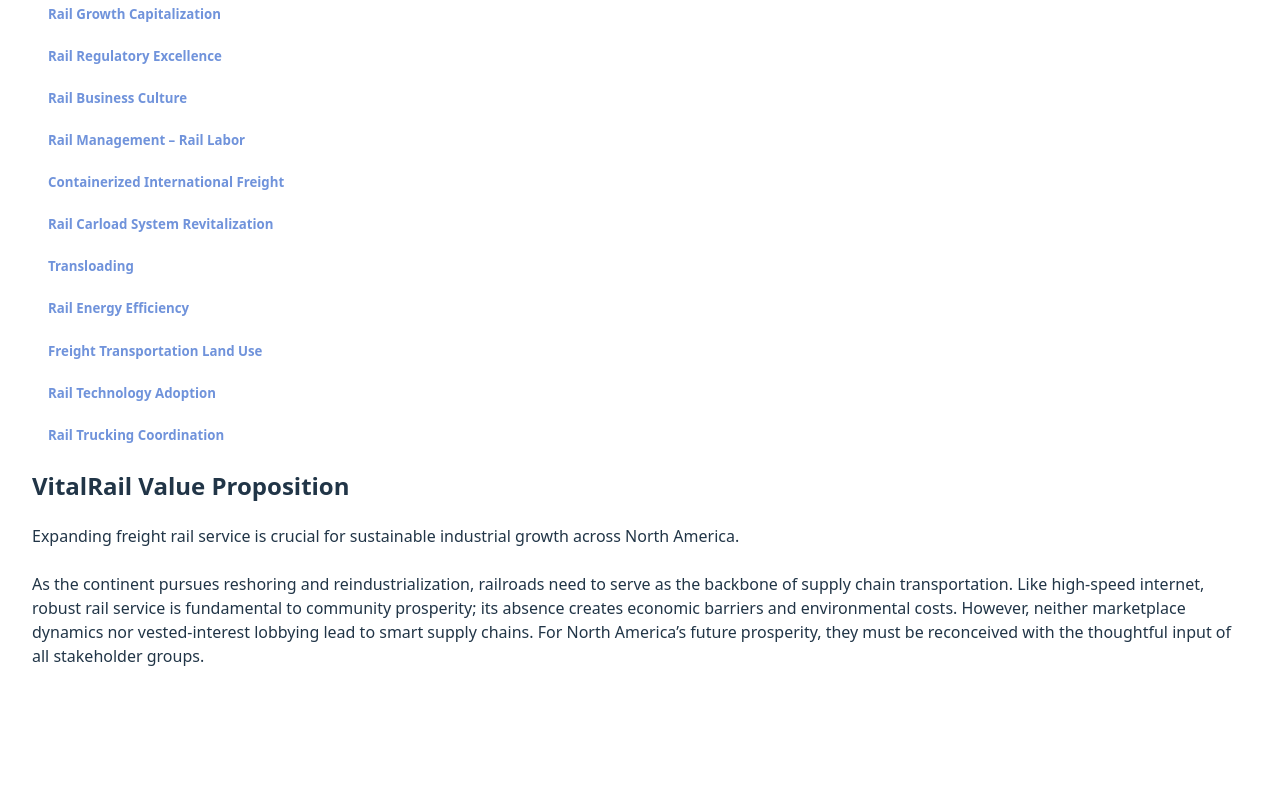
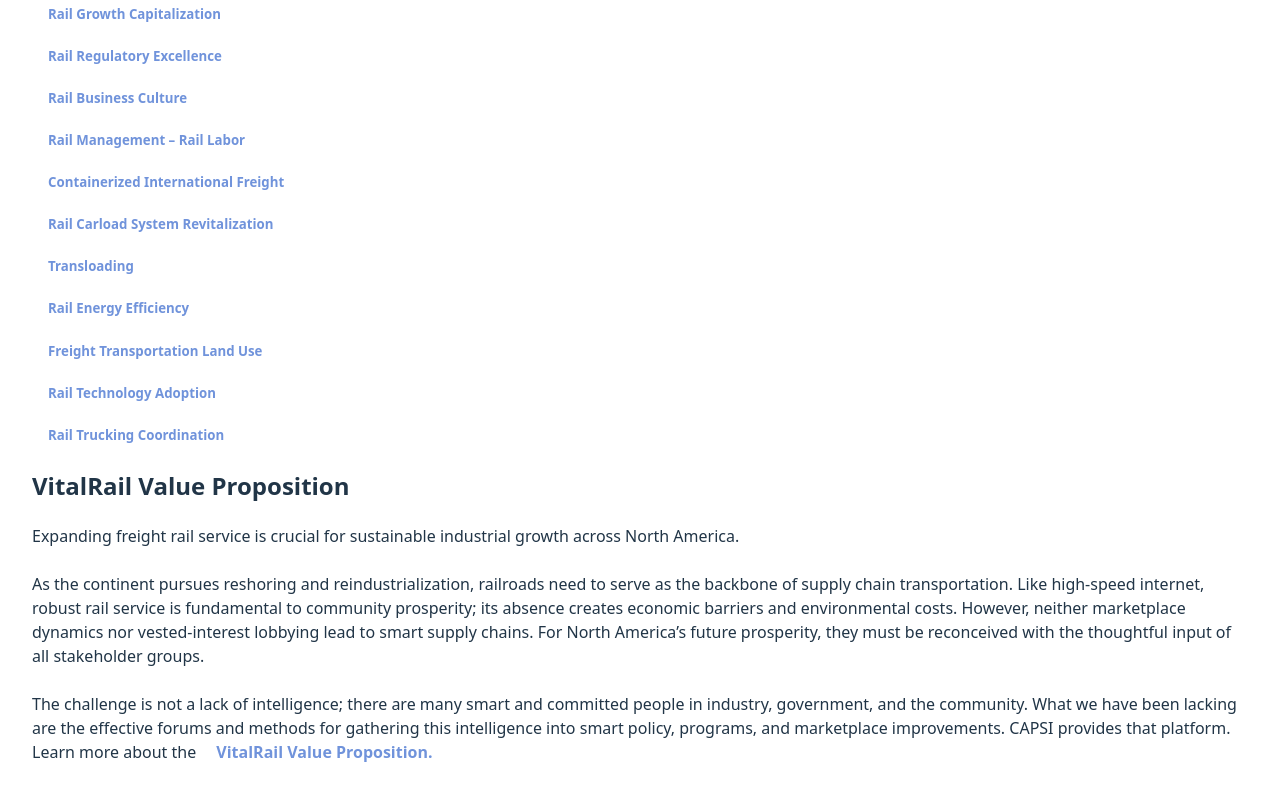
Before and after one commit to aegerev/CAPSI, a React (Vite) app in the folder capsi/: page /vitalrail in a window 1280 px wide. Shown: the part 2083-2883 px from the top of the page. Before the commit the page ends 2823 px from the top, so only its background shows below. Built offline with nearby package versions, Linux system fonts and the light colour scheme.

Commit message:
Updated VitalRail

```diff
--- a/capsi/src/pages/VitalRail.jsx
+++ b/capsi/src/pages/VitalRail.jsx
@@ -80,7 +80,9 @@
 
                 <br/> <br/>
 
+                The challenge is not a lack of intelligence; there are many smart and committed people in industry, government, and the community. What we have been lacking are the effective forums and methods for gathering this intelligence into smart policy, programs, and marketplace improvements. CAPSI provides that platform.
 
+                Learn more about the <a href='https://capsi.ontracknorthamerica.org/index.php/VitalRail/VitalRail_Value_Proposition'>VitalRail Value Proposition.</a>
             </p>
         </>
 
```
